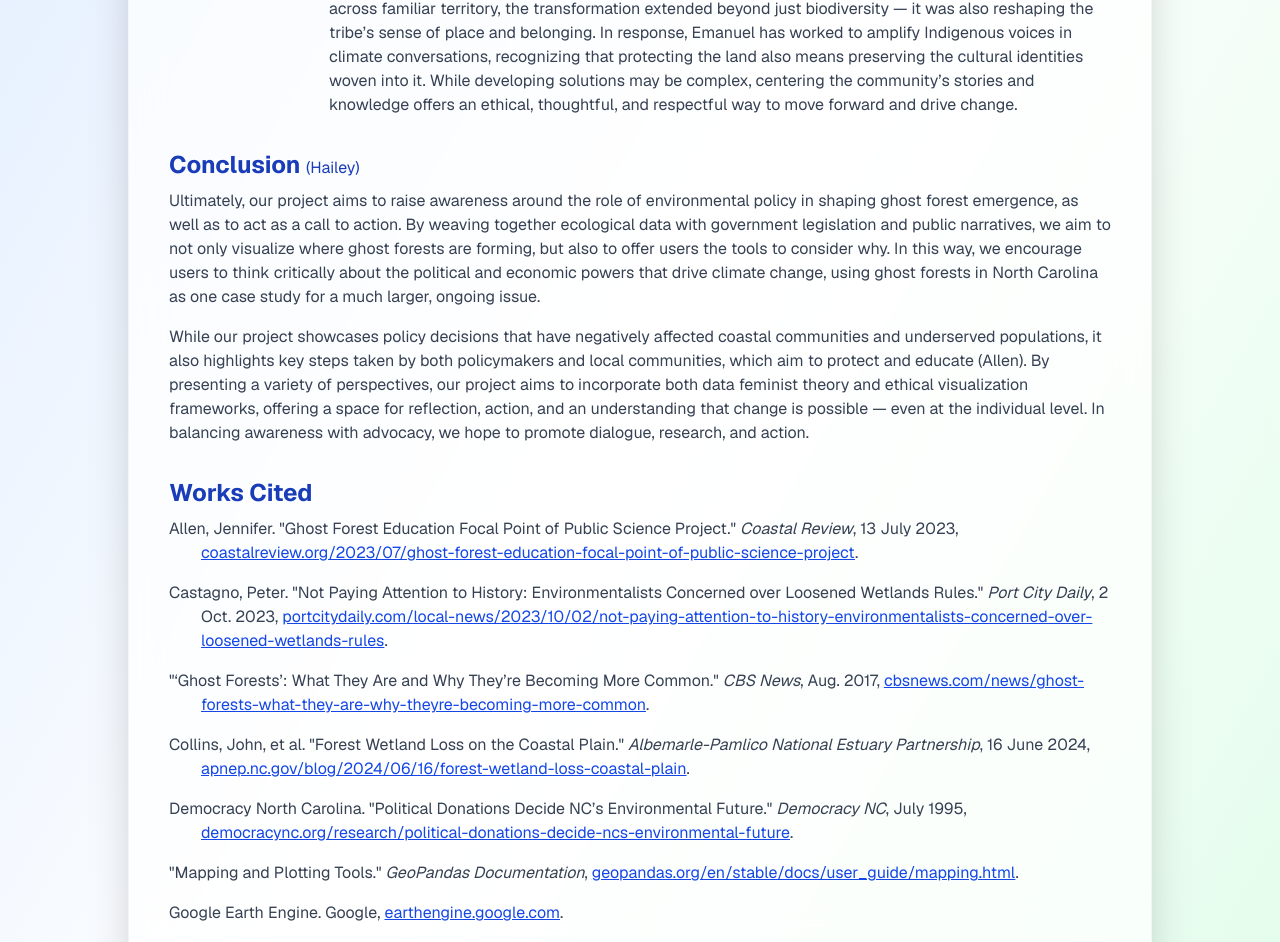
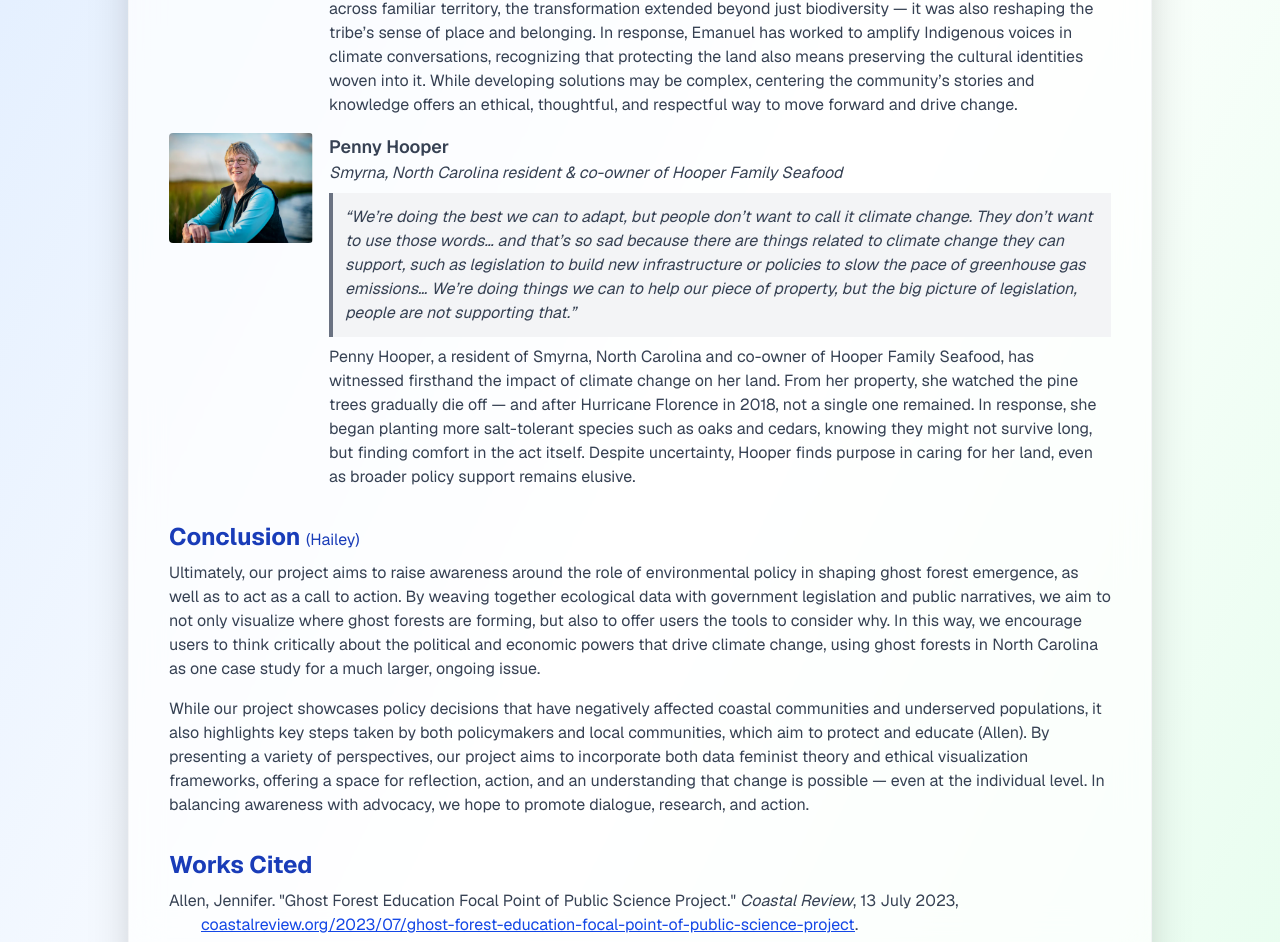
Before and after one commit to JayYeung/ghost-forest-frontend, a Next.js app: page /narrative-2 in a window 1280 px wide. Shown: the part 713-1655 px from the top of the page. Built offline with nearby package versions, Linux system fonts and the light colour scheme.

Commit message:
Update page.tsx
added penny hooper

```diff
--- a/src/app/narrative-2/page.tsx
+++ b/src/app/narrative-2/page.tsx
@@ -60,6 +60,27 @@ export default function Narrative2() {
                                     In response, Emanuel has worked to amplify Indigenous voices in climate conversations, recognizing that protecting the land
                                     also means preserving the cultural identities woven into it. While developing solutions may be complex, centering the community’s
                                     stories and knowledge offers an ethical, thoughtful, and respectful way to move forward and drive change.
+                                  </p>
+                                </div>
+                              </div>
+                            </div>
+                            <div className="mb-4">
+                              <div className="person flex gap-4 items-start">
+                                <img
+                                  src="/images/human2.png"
+                                  alt="Penny Hooper"
+                                  className="w-36 h-auto rounded"
+                                />
+                                <div>
+                                  <h2 className="text-lg font-semibold">Penny Hooper</h2>
+                                  <p className="italic">
+                                    Smyrna, North Carolina resident & co-owner of Hooper Family Seafood
+                                  </p>
+                                  <p className="italic bg-gray-100 border-l-4 border-gray-500 p-3 my-2">
+                                    “We’re doing the best we can to adapt, but people don’t want to call it climate change. They don’t want to use those words… and that’s so sad because there are things related to climate change they can support, such as legislation to build new infrastructure or policies to slow the pace of greenhouse gas emissions… We’re doing things we can to help our piece of property, but the big picture of legislation, people are not supporting that.”
+                                  </p>
+                                  <p>
+                                    Penny Hooper, a resident of Smyrna, North Carolina and co-owner of Hooper Family Seafood, has witnessed firsthand the impact of climate change on her land. From her property, she watched the pine trees gradually die off — and after Hurricane Florence in 2018, not a single one remained. In response, she began planting more salt-tolerant species such as oaks and cedars, knowing they might not survive long, but finding comfort in the act itself. Despite uncertainty, Hooper finds purpose in caring for her land, even as broader policy support remains elusive.
                                   </p>
                                 </div>
                               </div>
```
